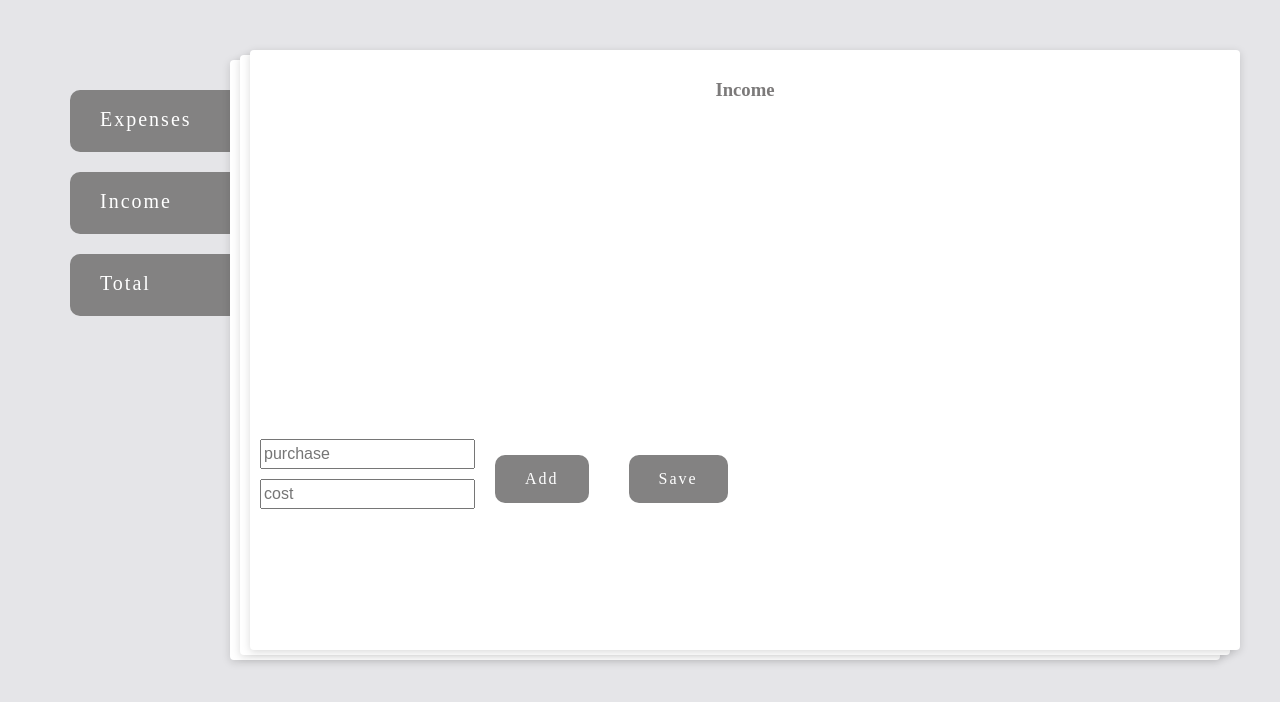
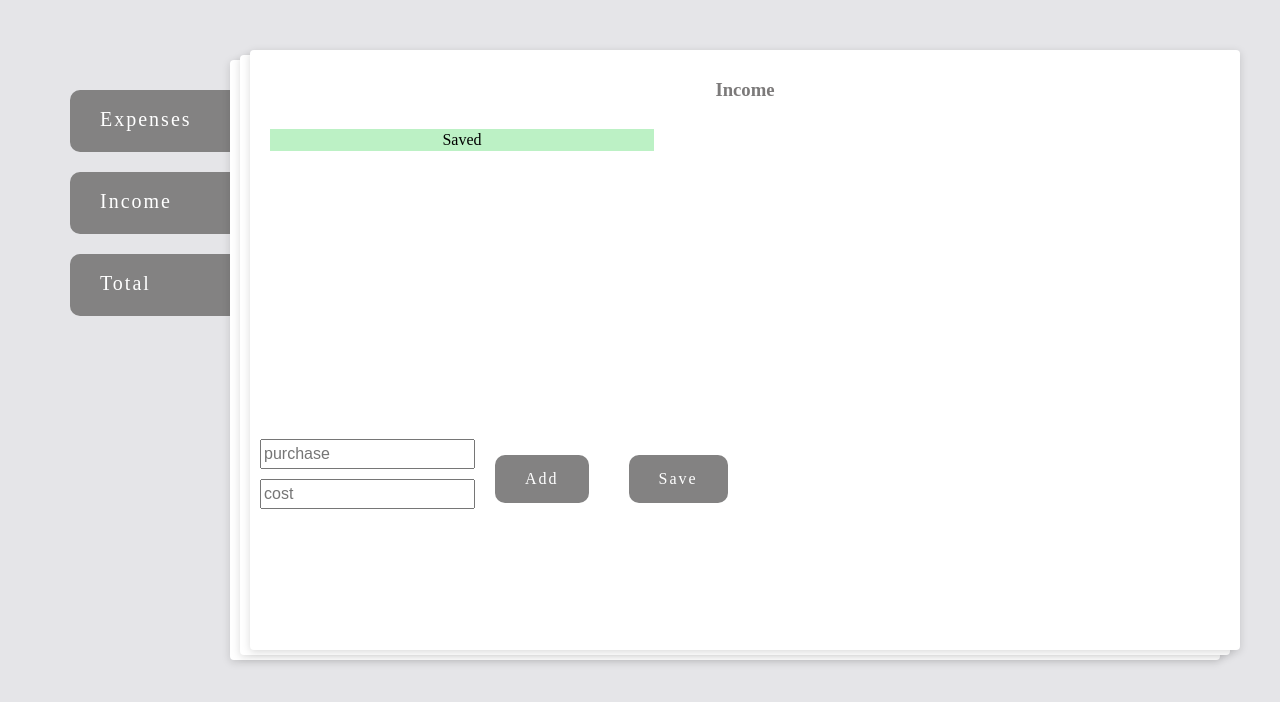
Before and after one commit to aperinevg/finalProject, a React (Create React App) app: page /#/income in a window 1280 px wide. Both pictures are taken after a click on the link "Save". Shown: the top 702 px of the page. Built offline with nearby package versions, Linux system fonts and the light colour scheme.

Commit message:
Добавил информирование пользователя о сохранении, пробная версия

```diff
--- a/src/components/MainPage/MainPage.jsx
+++ b/src/components/MainPage/MainPage.jsx
@@ -5,28 +5,27 @@ import { Route } from 'react-router-dom';
 import PiePage from './PiePage/PiePage';
 import PiePageTotal from './PiePage/PiePageTotal';
 
+const MainPage = () => {
 
   const labelsExpenses = JSON.parse(localStorage.getItem('chartLabels'));
   const dataExpenses = JSON.parse(localStorage.getItem('chartData'));
-
   const labelsIncome = JSON.parse(localStorage.getItem('chartLabelsIncome'));
   const dataIncome = JSON.parse(localStorage.getItem('chartDataIncome'));
 
   const testData = [50, 60];
   const testLabels = ['delete, this is a test1','delete, this is a test2' ];
 
-
-
-const MainPage = () => {
   const [chartLabels, setChartLabels] = useState(labelsExpenses|| testLabels);
   const [chartData, setChartData] = useState(dataExpenses || testData);
-
   const [chartLabelsIncome, setChartLabelsIncome] = useState(labelsIncome || []);
   const [chartDataIncome, setChartDataIncome] = useState(dataIncome || []);
 
   const titleExpenses = "Expenses";
   const titleIncome = "Income";
   const titleTotal = "Total";
+
+  const [savedExpenses, setSavedExpenses] = useState(false) ;
+  const [savedIncome, setSavedIncome] = useState(false) ;
 
 
   const delElem = (labels, data, setLabels, setData, text ) => {
@@ -56,42 +55,44 @@ const MainPage = () => {
     }
 
   }
+  const deleteElement = (text, type )=> {
 
-
-
-    const deleteElement = (text, type )=> {
     if (type === "expenses"){
+      setSavedExpenses(false);
       return delElem(chartLabels, chartData, setChartLabels, setChartData, text)
     }
     if (type === "income"){
-        return delElem(chartLabelsIncome, chartDataIncome, setChartLabelsIncome, setChartDataIncome, text)
+      setSavedIncome(false);
+      return delElem(chartLabelsIncome, chartDataIncome, setChartLabelsIncome, setChartDataIncome, text);
     }
   };
   const addElement = (text, num, type) => {
 
-
     if (type === "expenses"){
-        return addElem(chartLabels, chartData, setChartLabels, setChartData, text, num, type);
+      setSavedExpenses(false);
+      return addElem(chartLabels, chartData, setChartLabels, setChartData, text, num, type)
     }
     if (type === "income"){
+      setSavedIncome(false);
       return addElem(chartLabelsIncome, chartDataIncome, setChartLabelsIncome, setChartDataIncome, text, num, type)
     }
 
   }
   const saveData = (type) => {
+
     if (type === "expenses"){
+      setSavedExpenses(true);
       localStorage.setItem('chartLabels', JSON.stringify(chartLabels));
       localStorage.setItem('chartData', JSON.stringify(chartData));
     }
     if (type === "income"){
+      setSavedIncome(true);
       localStorage.setItem('chartLabelsIncome', JSON.stringify(chartLabelsIncome));
       localStorage.setItem('chartDataIncome', JSON.stringify(chartDataIncome));
     }
 
+
   }
-
-
-
 
   return (
       <div className={style.container}>
@@ -108,6 +109,7 @@ const MainPage = () => {
                   addElement={addElement}
                   deleteElement={deleteElement}
                   saveData={saveData}
+                  saved = {savedExpenses}
                 />
               }/>
               <Route path='/income' render = { () =>
@@ -119,6 +121,7 @@ const MainPage = () => {
                   addElement={addElement}
                   deleteElement={deleteElement}
                   saveData={saveData}
+                  saved = {savedIncome}
                 />
               }/>
               <Route path='/total' render = { () =>
@@ -132,8 +135,6 @@ const MainPage = () => {
           </div>
         </div>
       </div>
-
-
  );
 }
 
--- a/src/components/MainPage/PiePage/PiePage.jsx
+++ b/src/components/MainPage/PiePage/PiePage.jsx
@@ -7,13 +7,15 @@ import Item from './InputForPie/Item';
 
 const PiePage = props => {
   let item;
+  let saved;
+
 
   if (props.labels){
-    item = props.labels.map((elem,i) => <Item key={i} index={i} type={props.type} deleteElement={props.deleteElement} text = {elem} value = {props.data[props.labels.indexOf(elem)]}/>);
-
-
-
+    item = props.labels.map((elem,i) => <Item key={i} index={i} type={props.type} deleteElement={props.deleteElement} text = {elem} value = {props.data[props.labels.indexOf(elem)]} saved = {props.saved} />);
     }
+  if(props.saved){
+    saved = <div className={style.itemSave}>{"Saved"}</div>
+  }
 
     return (
         <div className={style.container}>
@@ -23,6 +25,8 @@ const PiePage = props => {
                 <div className= {style.history}>
 
                   {item}
+                  {saved}
+
                 </div>
 
                 <InputForPie type={props.type} lables={props.labels} data={props.data} addElement={props.addElement} saveData={props.saveData}/>
--- a/src/components/MainPage/PiePage/PiePage.module.css
+++ b/src/components/MainPage/PiePage/PiePage.module.css
@@ -29,6 +29,12 @@
     line-height: 26px;
     border-bottom: 1px solid #cfcdcd;
 }
+.itemSave{
+    text-align: center;
+    padding: 2px;
+    width: 95%;
+    background-color: rgb(188, 241, 197);
+}
 .itemForm {
     width: 60%;
     display: flex;
@@ -40,12 +46,11 @@
     width: 200px;
 }
 .itemValue {
-    width: 80px;
+    width: 120px;
 }
 
 .history{
     height: 250px;
-    /* background-color: rgb(201, 67, 67); */
     max-width: 400px;
     width: 100%;
     margin-bottom: 50px;
```
Also changed, not shown: src/components/MainPage/PiePage/InputForPie/Item.jsx (+6 -1 lines), 1 other file (tests, documents, lock files or other folders). Lines whose indentation alone changed are shown as unchanged.
